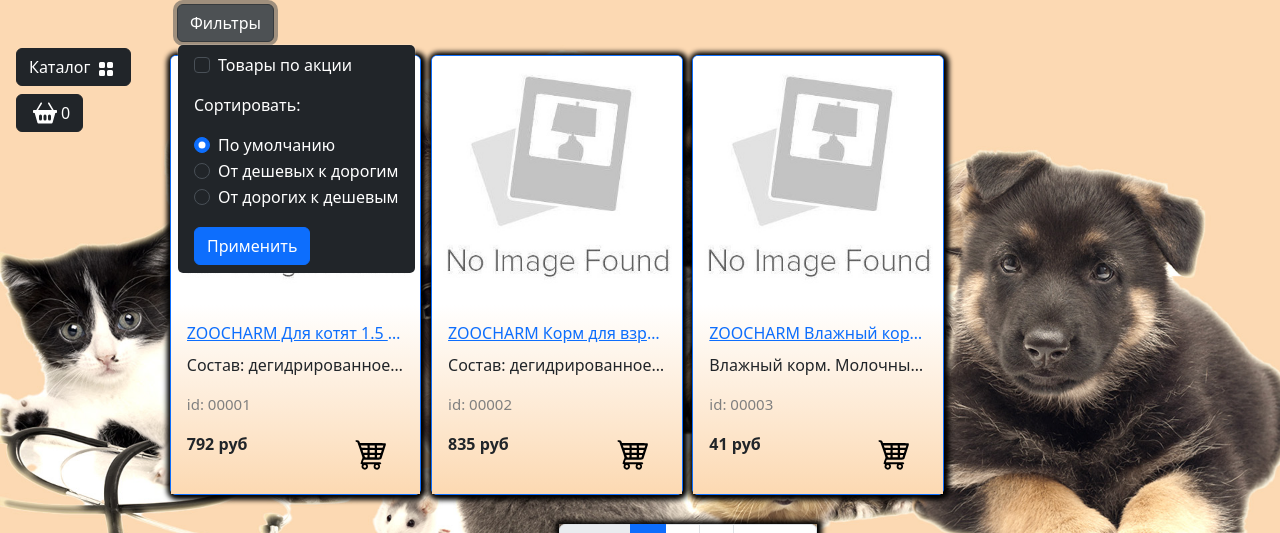
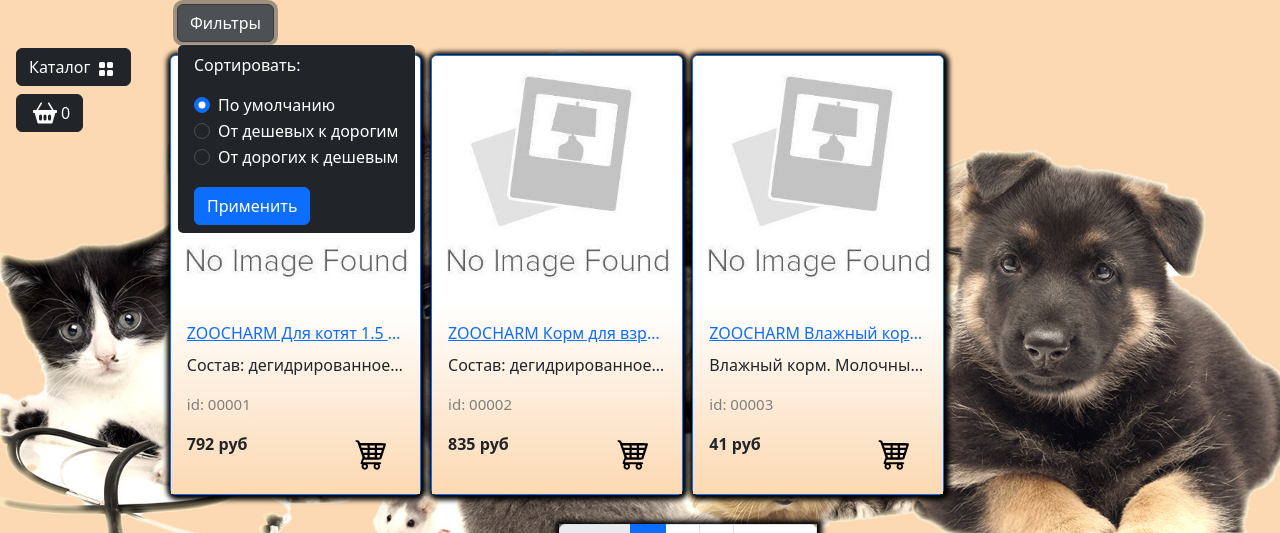
Before and after one commit to shallsik/kzvs_shop_app, a Django app: page /catalog/all/ in a window 1280 px wide, after a click on "Фильтры". Shown: the part 77-610 px from the top of the page. Run offline with Django 4.2, Linux system fonts and the light colour scheme; data comes from the database, SQL or seed files in the repository; some libraries are stand-ins or nearby versions.

Commit message:
filter encode

```diff
--- a/goods/templates/goods/catalog.html
+++ b/goods/templates/goods/catalog.html
@@ -1,6 +1,6 @@
 {% extends "main/base.html" %}
 {% load static %}
-
+{% load goods_tags %}
 
 
 {% block content %}
@@ -19,29 +19,28 @@
                         Фильтры
                     </button>
 
-                    <form action="" method="get" class="dropdown-menu bg-dark" data-bs-theme="dark">
+                    <form action="{% url "catalog:index" slug_url %}" method="get" class="dropdown-menu bg-dark" data-bs-theme="dark">
+                        {% comment "" %}<div class="form-check text-white mx3">
+                           <input type="hidden" name="q" value="request.GET.q">
+                        </div>{% endcomment %}
+                        <p class="text-white mx-3">Сортировать:</p>
                         <div class="form-check text-white mx-3">
-                            <input class="form-check-input" type="checkbox" name="on_sale" id="flexCheckDefault" value="on">
-                            <input type="hidden" name="q" value="request.GET.q">
-                            <label class="form-check-label" for="flexCheckDefault">
-                                Товары по акции
-                            </label>
-                        </div>
-                        <p class="text-white mx-3 mt-3">Сортировать:</p>
-                        <div class="form-check text-white mx-3">
-                            <input class="form-check-input" type="radio" name="order_by" id="flexRadioDefault1" value="default" checked>
+                            <input class="form-check-input" type="radio" name="order_by" id="flexRadioDefault1" value="default"
+                            {% if not request.GET.order_by or request.GET.order_by == 'default' %}checked{% endif %}>
                             <label class="form-check-label" for="flexRadioDefault1">
                                 По умолчанию
                             </label>
                         </div>
                         <div class="form-check text-white mx-3">
-                            <input class="form-check-input" type="radio" name="order_by" id="flexRadioDefault2" value="price">
+                            <input class="form-check-input" type="radio" name="order_by" id="flexRadioDefault2" value="price"
+                            {% if request.GET.order_by == 'price' %}checked{% endif %}>
                             <label class="form-check-label" for="flexRadioDefault2">
                                 От дешевых к дорогим
                             </label>
                         </div>
                         <div class="form-check text-white mx-3">
-                            <input class="form-check-input" type="radio" name="order_by" id="flexRadioDefault3" value="-price">
+                            <input class="form-check-input" type="radio" name="order_by" id="flexRadioDefault3" value="-price"
+                            {% if request.GET.order_by == '-price' %}checked{% endif %}>
                             <label class="form-check-label" for="flexRadioDefault3">
                                 От дорогих к дешевым
                             </label>
@@ -86,24 +85,22 @@
                     <div class="custom-shadow d-flex">
 
                         <li class="page-item {% if not goods.has_previous %}disabled{% endif %}">
-                          <a class="page-link" href="{% if goods.has_previous %} ?page={{goods.previous_page_number}} {% else %}
-                          #
-                          {% endif %}">Назад</a>
+                          <a class="page-link" href="{% if goods.has_previous %}?{% change_params page=goods.previous_page_number %}
+                          {% else %}#{% endif %}">Назад</a>
                         </li>
 
                         {% for page in goods.paginator.page_range %}
                             {% if page >= goods.number|add:-2 and page <= goods.number|add:2 %}
                             <li class="page-item {% if goods.number == page %} active {% endif %}">
-                                <a class="page-link" href="?page={{page}}">{{ page }}</a>
+                                <a class="page-link" href="?{% change_params page=page %}">{{ page }}</a>
                             </li>
                             {% endif %}
                         {% endfor %}
 
 
                         <li class="page-item {% if not goods.has_next %}disabled{% endif %}">
-                          <a class="page-link " href="{% if goods.has_next %} ?page={{goods.next_page_number}} {% else %}
-                          #
-                          {% endif %}">Вперед</a>
+                          <a class="page-link " href="{% if goods.has_next %}?{% change_params page=goods.next_page_number %}
+                          {% else %}#{% endif %}">Вперед</a>
                         </li>
                     </div>
                 </ul>
--- a/goods/templatetags/goods_tags.py
+++ b/goods/templatetags/goods_tags.py
@@ -1,4 +1,6 @@
+
 from django import template
+from django.utils.http import urlencode
 
 from goods.models import Categories
 
@@ -6,7 +8,13 @@ from goods.models import Categories
 register = template.Library()
 
 
-
 @register.simple_tag()
 def tag_categories():
     return Categories.objects.all()
+
+
+@register.simple_tag(takes_context=True)
+def change_params(context, **kwargs):
+    query = context['request'].GET.dict()
+    query.update(kwargs)
+    return urlencode(query)
--- a/goods/views.py
+++ b/goods/views.py
@@ -7,11 +7,15 @@ from goods.models import Products
 def catalog(request, category_slug):
 
     page = request.GET.get('page', 1)
+    order_by = request.GET.get('order_by', None)
 
     if category_slug == 'all':
         goods = Products.objects.all()
     else:
         goods = get_list_or_404(Products.objects.filter(category__slug=category_slug))
+
+    if order_by and order_by != 'default':
+        goods = goods.order_by(order_by)
 
     paginator = Paginator(goods, 3)
     current_page = paginator.page(int(page))
```
